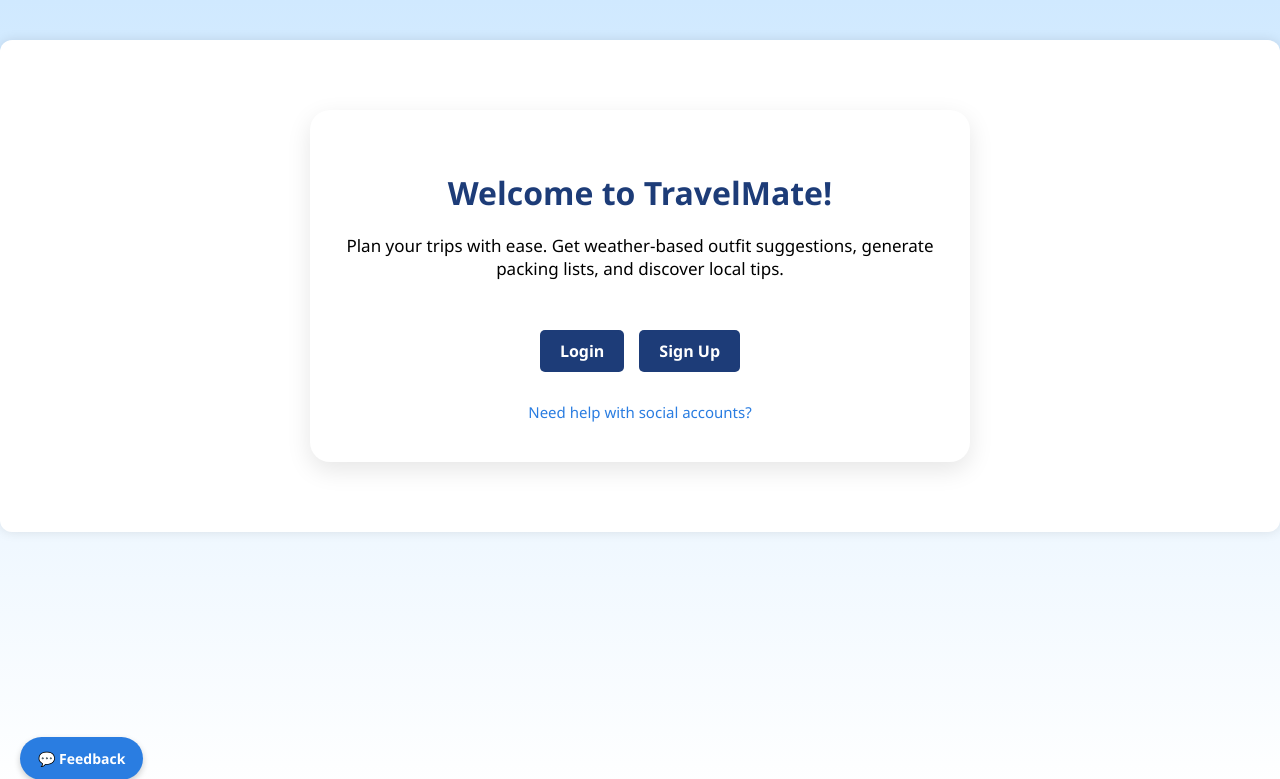
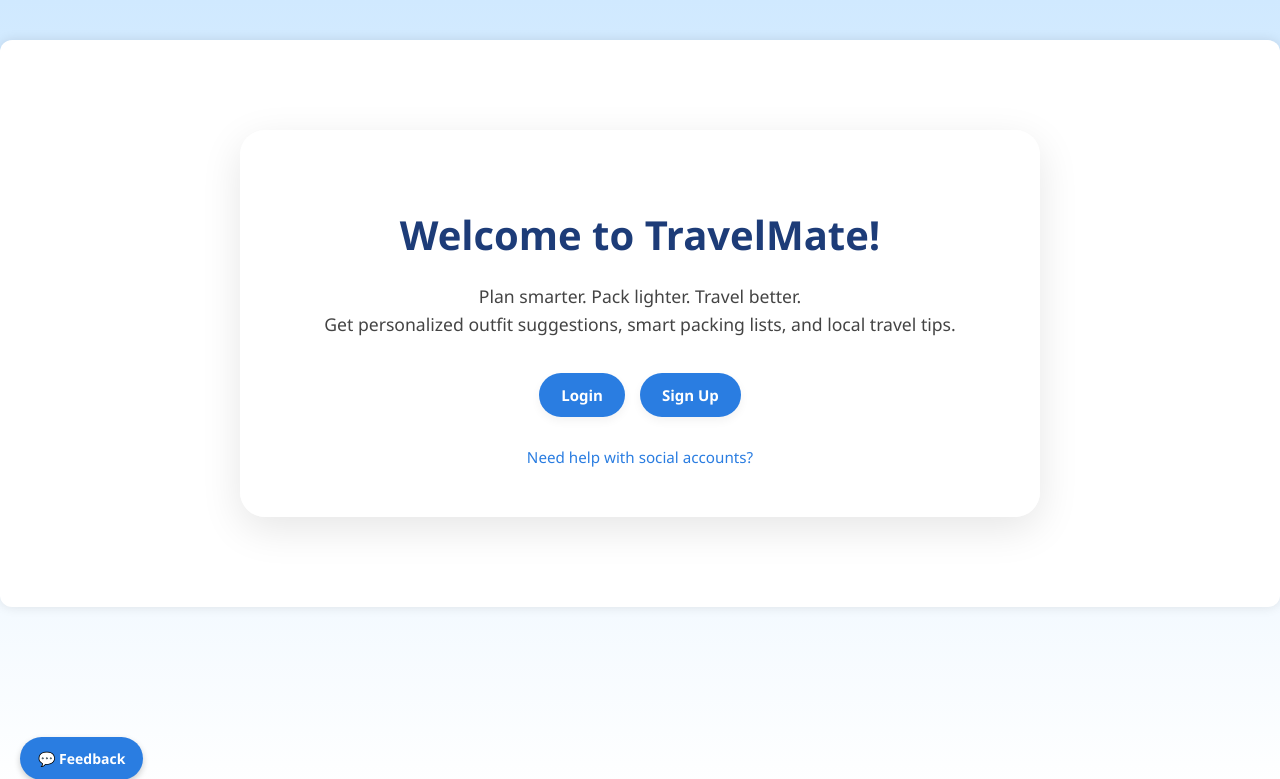
Before and after one commit to steve0joo/TravelMate, a Django app: template home/templates/home/index.html in a window 1280 px wide. Shown: the top 779 px of the page. Run offline with Django 3.2, Linux system fonts and the light colour scheme; the template is opened without the code that fills it, so the values that code supplies are empty.

Commit message:
Better UI design for home page

```diff
--- a/home/templates/home/index.html
+++ b/home/templates/home/index.html
@@ -2,28 +2,104 @@
 {% load static %}
 
 {% block content %}
-<div style="max-width: 600px; margin: 40px auto; background: #ffffff; padding: 40px 30px; border-radius: 20px; box-shadow: 0 8px 25px rgba(0, 0, 0, 0.1); text-align: center;">
-    <h1 style="color: #1d3c78; margin-bottom: 20px; font-weight: bold;">Welcome to TravelMate!</h1>
-    <p style="font-size: 17px; margin-bottom: 30px;">
-        Plan your trips with ease. Get weather-based outfit suggestions, generate packing lists, and discover local tips.
+<style>
+  .home-wrapper {
+    max-width: 700px;
+    margin: 60px auto;
+    padding: 50px;
+    background: rgba(255, 255, 255, 0.95);
+    border-radius: 25px;
+    box-shadow: 0 12px 40px rgba(0, 0, 0, 0.1);
+    text-align: center;
+    animation: fadeIn 0.6s ease-in-out;
+  }
+
+  .home-wrapper h1 {
+    font-size: 2.5rem;
+    color: #1d3c78;
+    margin-bottom: 20px;
+    font-weight: 800;
+  }
+
+  .home-wrapper p {
+    font-size: 1.1rem;
+    color: #444;
+    margin-bottom: 35px;
+    line-height: 1.6;
+  }
+
+  .home-buttons {
+    display: flex;
+    justify-content: center;
+    flex-wrap: wrap;
+    gap: 15px;
+  }
+
+  .home-buttons a {
+    padding: 12px 22px;
+    font-weight: 600;
+    border-radius: 30px;
+    text-decoration: none;
+    transition: background 0.3s ease, transform 0.2s ease;
+    box-shadow: 0 4px 10px rgba(0, 0, 0, 0.05);
+    font-size: 15px;
+  }
+
+  .home-buttons a:hover {
+    transform: translateY(-2px);
+  }
+
+  .btn-primary {
+    background-color: #2a7de1;
+    color: white;
+  }
+
+  .btn-danger {
+    background-color: #d9534f;
+    color: white;
+  }
+
+  .support-link {
+    margin-top: 30px;
+    font-size: 0.95rem;
+  }
+
+  .support-link a {
+    color: #2a7de1;
+    text-decoration: none;
+  }
+
+  .support-link a:hover {
+    text-decoration: underline;
+  }
+
+  @keyframes fadeIn {
+    from { opacity: 0; transform: translateY(10px); }
+    to { opacity: 1; transform: translateY(0); }
+  }
+</style>
+
+<div class="home-wrapper">
+  <h1>Welcome to TravelMate!</h1>
+  <p>
+    Plan smarter. Pack lighter. Travel better.<br>
+    Get personalized outfit suggestions, smart packing lists, and local travel tips.
   </p>
 
-    <div style="display: flex; justify-content: center; gap: 15px; flex-wrap: wrap;">
+  <div class="home-buttons">
     {% if user.is_authenticated %}
-            <!-- If the user is logged in, show links to key features -->
-            <a href="{% url 'profile' %}" class="button" style="padding: 10px 20px; background: #1d3c78; color: white; border-radius: 5px; text-decoration: none;">My Profile</a>
-            <a href="{% url 'trip_list' %}" class="button" style="padding: 10px 20px; background: #1d3c78; color: white; border-radius: 5px; text-decoration: none;">My Trips</a>
-            <a href="{% url 'create_trip' %}" class="button" style="padding: 10px 20px; background: #1d3c78; color: white; border-radius: 5px; text-decoration: none;">New Trip</a>
-            <a href="{% url 'logout' %}" class="button" style="padding: 10px 20px; background: #d9534f; color: white; border-radius: 5px; text-decoration: none;">Logout</a>
+      <a href="{% url 'profile' %}" class="btn-primary">My Profile</a>
+      <a href="{% url 'trip_list' %}" class="btn-primary">My Trips</a>
+      <a href="{% url 'create_trip' %}" class="btn-primary">New Trip</a>
+      <a href="{% url 'logout' %}" class="btn-danger">Logout</a>
     {% else %}
-            <!-- If not logged in, prompt user to log in or sign up -->
-            <a href="{% url 'login' %}" class="button" style="padding: 10px 20px; background: #1d3c78; color: white; border-radius: 5px; text-decoration: none;">Login</a>
-            <a href="{% url 'signup' %}" class="button" style="padding: 10px 20px; background: #1d3c78; color: white; border-radius: 5px; text-decoration: none;">Sign Up</a>
+      <a href="{% url 'login' %}" class="btn-primary">Login</a>
+      <a href="{% url 'signup' %}" class="btn-primary">Sign Up</a>
     {% endif %}
   </div>
 
-    <div style="margin-top: 30px; font-size: 15px;">
-        <a href="/accounts/" style="color: #2a7de1; text-decoration: none;">Need help with social accounts?</a>
+  <div class="support-link">
+    <a href="/accounts/">Need help with social accounts?</a>
   </div>
 </div>
 {% endblock %}
```
Also changed, not shown: db.sqlite3. Lines whose indentation alone changed are shown as unchanged.
